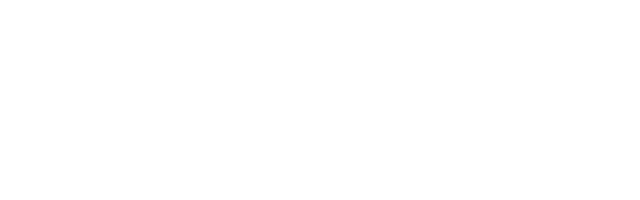
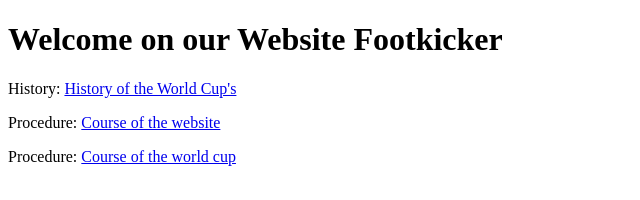
Before and after one commit to WMC-AHIF-2021/Footkicker, a plain HTML site: page Html/Index.html in a window 1280 px wide. Shown: the whole page, without its empty margins (0-640 px from the left). Drawn offline with Linux system fonts and the light colour scheme.

Commit message:
add pages

```diff
--- a/Html/Index.html
+++ b/Html/Index.html
@@ -1,8 +1,14 @@
 <!DOCTYPE html>
 <html>
     <head>
-
+        <title>Start page of Footkicker</title>
     </head>
     <body>
+        <h1>Welcome on our Website Footkicker</h1>
 
+        <p>History: <a href ="History.html">History of the World Cup's</a></p>
+
+        <p>Procedure: <a href ="Course of the website.html">Course of the website</a></p>
+
+        <p>Procedure: <a href ="Course of the world cup.html">Course of the world cup</a></p>
     </body>
```
Also changed, not shown: Html/Course of the website.html (added), Html/Course of the world cup.html (added), Html/History.html (added).
